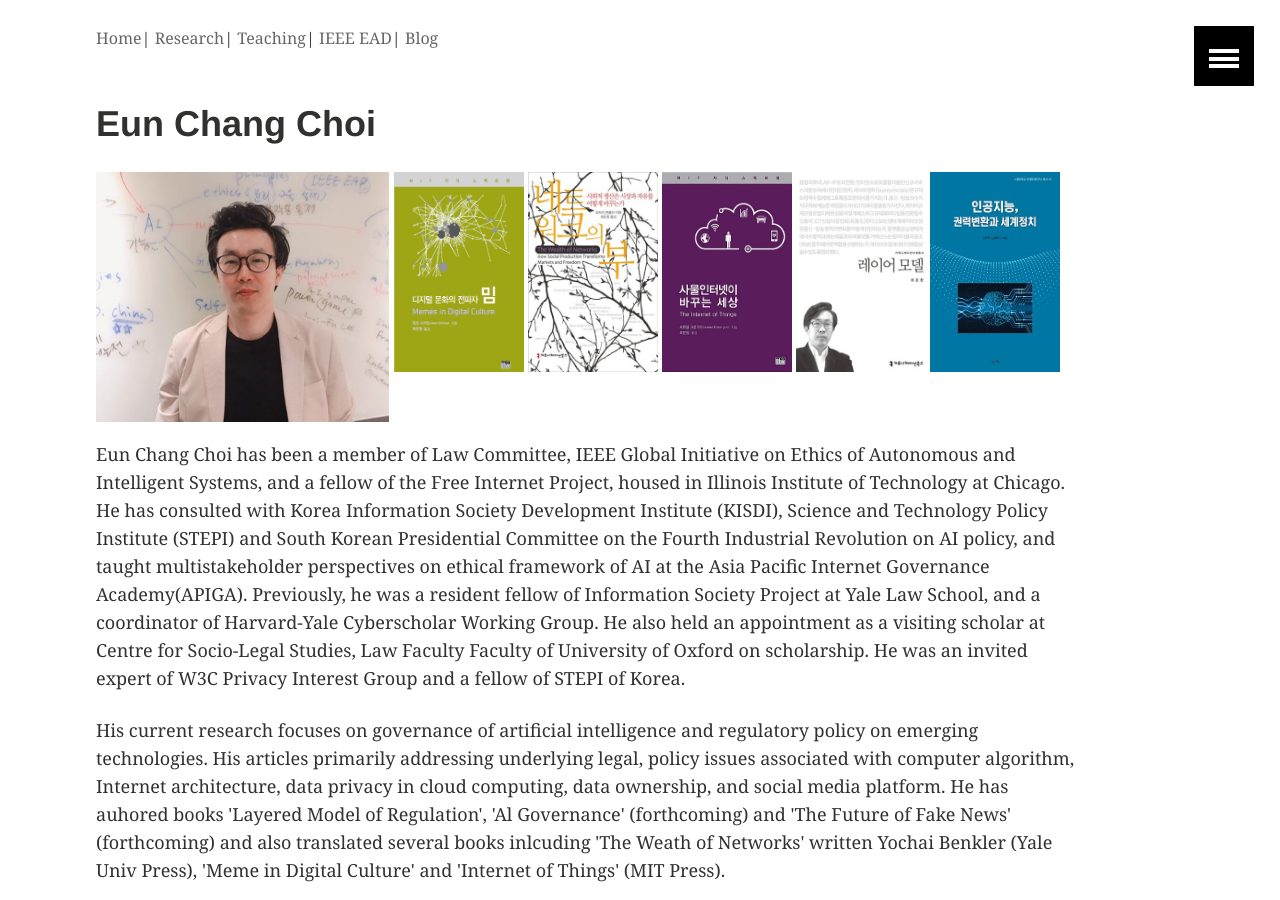
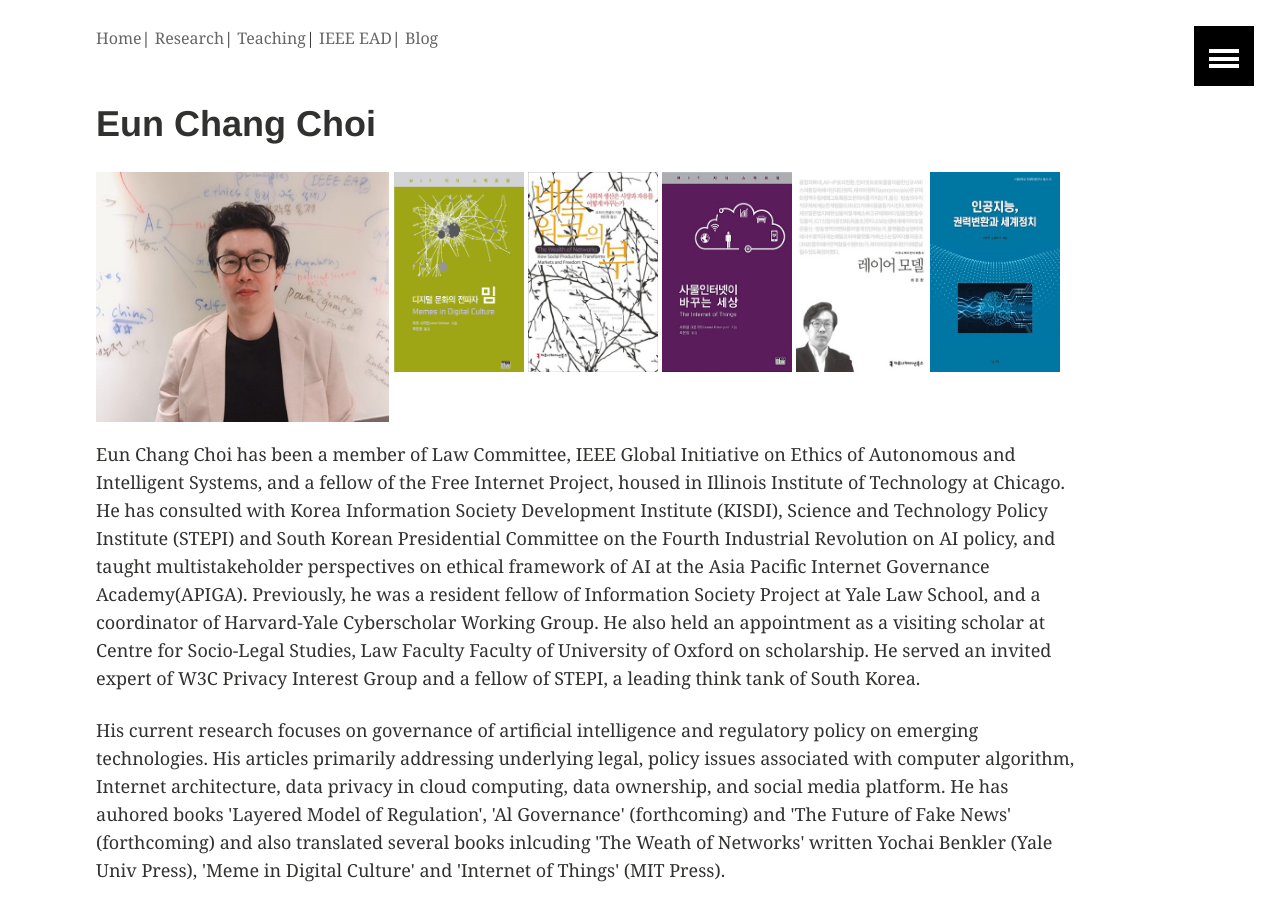
Before and after one commit to eunchangchoi/eunchangchoi.github.io, a Jekyll site: the page built from index.md, in a window 1280 px wide and 900 px high. Built offline with Jekyll 4.4.1, drawn with Linux system fonts in a browser that asks for light colours.

Commit message:
Update index.md

```diff
--- a/index.md
+++ b/index.md
@@ -20,9 +20,8 @@
 
 
 
-<p> Eun Chang Choi has been a member of Law Committee, IEEE Global Initiative on Ethics of Autonomous and Intelligent Systems, and a fellow of the Free Internet Project, housed in Illinois Institute of Technology at Chicago. He has consulted with Korea Information Society Development Institute (KISDI), Science and Technology Policy Institute (STEPI) and South Korean Presidential Committee on the Fourth Industrial Revolution on AI policy, and taught multistakeholder perspectives on ethical framework of AI at the Asia Pacific Internet Governance Academy(APIGA). Previously, he was a resident fellow of Information Society Project at Yale Law School, and a coordinator of Harvard-Yale Cyberscholar Working Group. He also held an appointment as a visiting scholar at Centre for Socio-Legal Studies, Law Faculty Faculty of University of Oxford on scholarship. He was an invited expert of W3C Privacy Interest Group and a fellow of STEPI of Korea.</p>
-<p> His current research focuses on governance of artificial intelligence and regulatory policy on emerging technologies. His articles primarily addressing underlying legal, policy issues associated with computer algorithm, Internet architecture, data privacy in cloud computing, data ownership, and social media platform. He has auhored books 'Layered Model of Regulation', 'Al Governance' (forthcoming) and 'The Future of Fake News'  (forthcoming)  and also translated several books inlcuding 'The Weath of Networks' written Yochai Benkler (Yale Univ Press), 'Meme in Digital Culture' and 'Internet of Things' (MIT Press).
-</p>
+<p> Eun Chang Choi has been a member of Law Committee, IEEE Global Initiative on Ethics of Autonomous and Intelligent Systems, and a fellow of the Free Internet Project, housed in Illinois Institute of Technology at Chicago. He has consulted with Korea Information Society Development Institute (KISDI), Science and Technology Policy Institute (STEPI) and South Korean Presidential Committee on the Fourth Industrial Revolution on AI policy, and taught multistakeholder perspectives on ethical framework of AI at the Asia Pacific Internet Governance Academy(APIGA). Previously, he was a resident fellow of Information Society Project at Yale Law School, and a coordinator of Harvard-Yale Cyberscholar Working Group. He also held an appointment as a visiting scholar at Centre for Socio-Legal Studies, Law Faculty Faculty of University of Oxford on scholarship. He served an invited expert of W3C Privacy Interest Group and a fellow of STEPI, a leading think tank of South Korea.</p>
+<p> His current research focuses on governance of artificial intelligence and regulatory policy on emerging technologies. His articles primarily addressing underlying legal, policy issues associated with computer algorithm, Internet architecture, data privacy in cloud computing, data ownership, and social media platform. He has auhored books 'Layered Model of Regulation', 'Al Governance' (forthcoming) and 'The Future of Fake News'  (forthcoming)  and also translated several books inlcuding 'The Weath of Networks' written Yochai Benkler (Yale Univ Press), 'Meme in Digital Culture' and 'Internet of Things' (MIT Press). </p>
 <p> He serves on a steering committee of the Korea Internet Governance Alliance (KIGA) that brings stakeholders together to participate in the dialogue on Internet policy. At Korea Internet Governance Forum(http://krigf.kr), he organized workshops on the future of AI, ethical framework for a good AI society, Cybersecurity & Encryption Policy, an Data Governance in social networks. He is also a founder of GP3Korea (www.povertyinfo.org), a non-profit initiative, designed to provide citizens with open information about global poverty and preventable diseases.</p>
 
 ACADEMIC INTERESTS<br>
```
